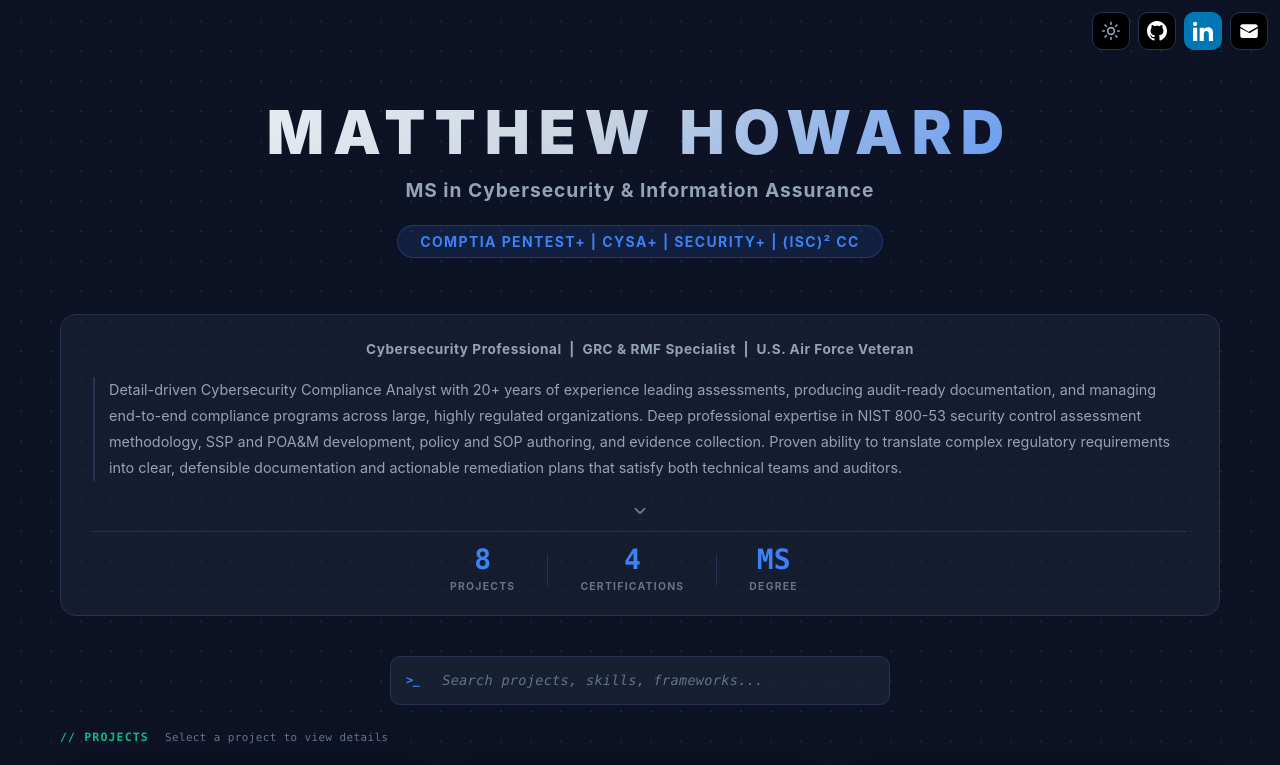
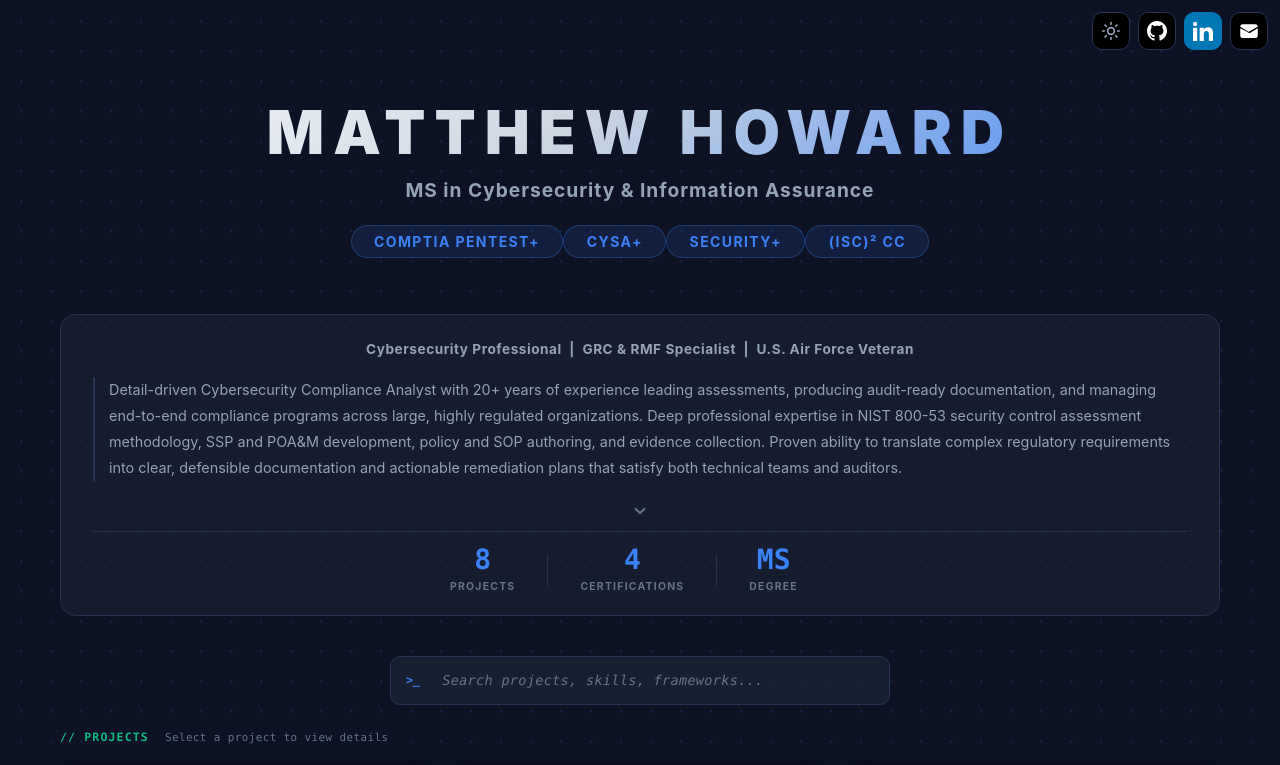
Before and after one commit to mhoward14/cyber-portfolio, an Angular app: page / in a window 1280 px wide. Shown: the top 765 px of the page. Built offline with nearby package versions, Linux system fonts and the light colour scheme.

Commit message:
Split cert badge into individual linked pills
PenTest+, CySA+, Security+ now link to CompTIA verification pages.
(ISC)² CC kept as plain text (no verification URL available).
Linked badges get a hover lift + blue glow to signal interactivity.

https://claude.ai/code/session_01VhvyPrce8P4n7WGPuWTA9e

```diff
--- a/src/app/app.css
+++ b/src/app/app.css
@@ -256,6 +256,18 @@
   text-transform: uppercase;
   letter-spacing: 0.1em;
   animation: badge-glow 5s ease-in-out infinite;
+}
+
+/* Linked cert badge — subtle lift on hover to signal interactivity */
+.badge-link {
+  text-decoration: none;
+  cursor: pointer;
+}
+.badge-link:hover {
+  background: rgba(59, 130, 246, 0.2);
+  border-color: rgba(59, 130, 246, 0.6);
+  transform: translateY(-2px);
+  box-shadow: 0 4px 12px rgba(59, 130, 246, 0.25);
 }
 
 
@@ -932,7 +944,7 @@
 
 /* Smooth background/color transitions on key elements */
 .nav-button, .project-tile, .about-section, .search-box input,
-.modal-window, .modal-header, .modal-body li, .badge, .tag,
+.modal-window, .modal-header, .modal-body li, .badge, .badge-link, .tag,
 .site-footer, .section-label-text {
   transition:
     background-color 0.3s ease,
--- a/src/app/app.html
+++ b/src/app/app.html
@@ -43,7 +43,10 @@
     <h1>MATTHEW HOWARD</h1>
     <p class="subtitle">MS in Cybersecurity &amp; Information Assurance</p>
     <div class="cert-badges">
-      <span class="badge">CompTIA PenTest+ | CySA+ | Security+ | (ISC)² CC</span>
+      <a href="https://cp.certmetrics.com/CompTIA/en/public/verify/credential/8f552bd54de84befa1dd2eed16dbba67" target="_blank" rel="noopener" class="badge badge-link">CompTIA PenTest+</a>
+      <a href="https://cp.certmetrics.com/CompTIA/en/public/verify/credential/8QPY0V5QQE41QF9X" target="_blank" rel="noopener" class="badge badge-link">CySA+</a>
+      <a href="https://cp.certmetrics.com/CompTIA/en/public/verify/credential/689N58262NEQ1BS9" target="_blank" rel="noopener" class="badge badge-link">Security+</a>
+      <span class="badge">(ISC)² CC</span>
     </div>
   </header>
 
```
